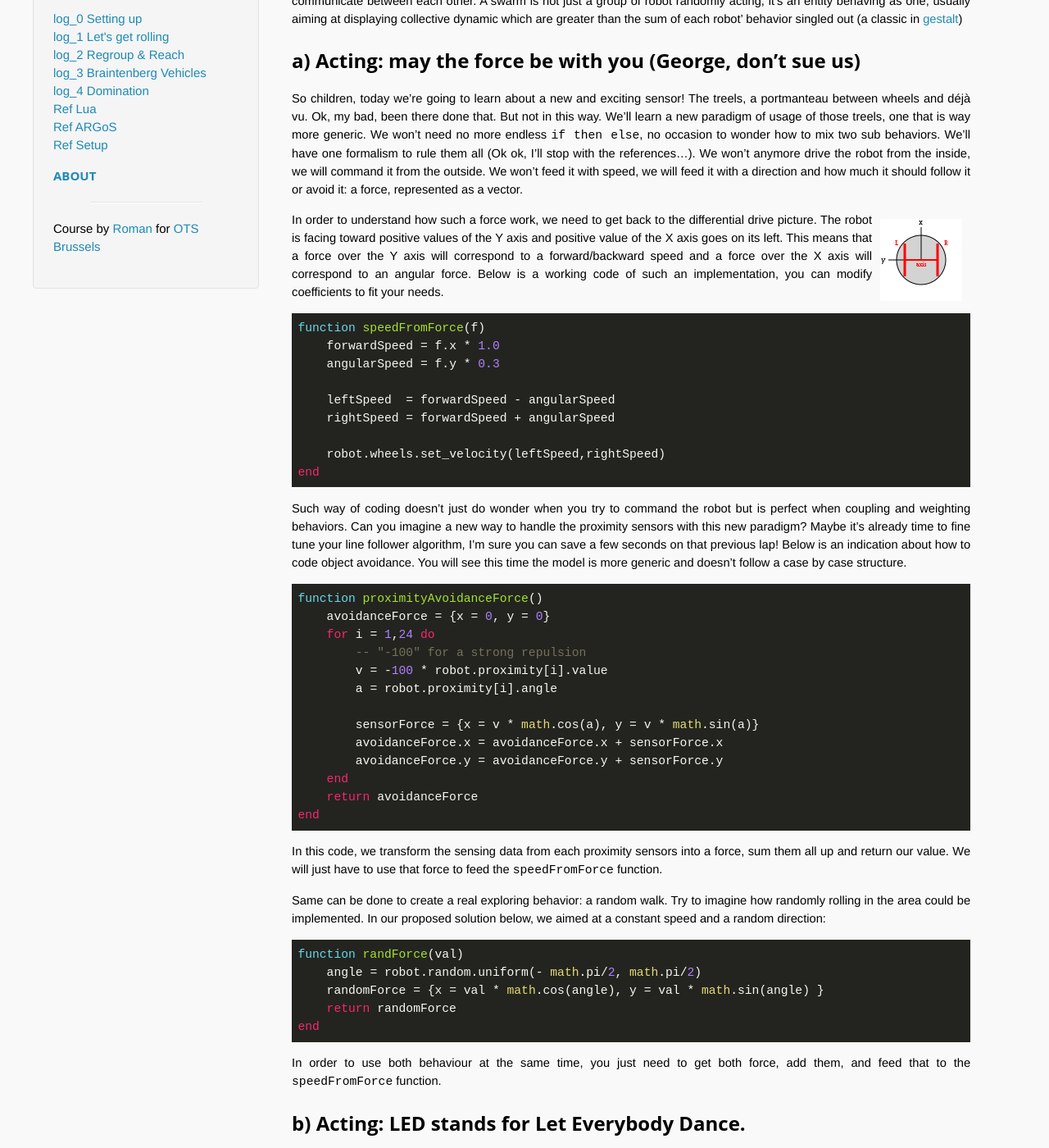
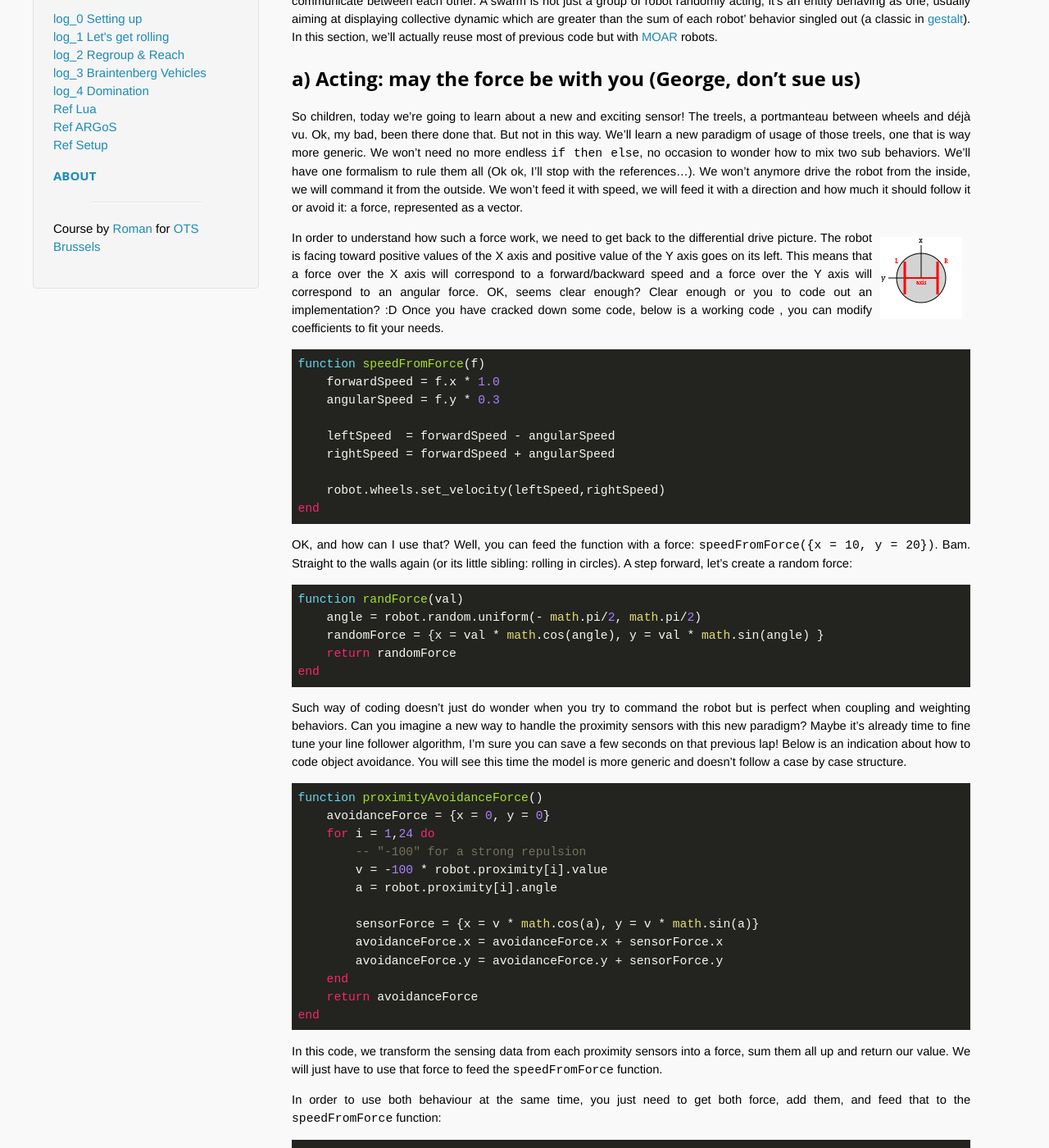
Before and after one commit to OpenTechSchool-Brussels/AI-for-robots-and-swarms, a Jekyll site: the page built from regroup-and-reach.markdown, in a window 1280 px wide and 1400 px high, scrolled down 256 px. Shown: the whole window at 82% size. Built offline with Jekyll 4.4.1, drawn with Linux system fonts in a browser that asks for light colours; Markdown is read by kramdown in place of the engine named in the settings; some of the changed text lies outside the part shown.

Commit message:
Update regroup-and-reach.markdown

````diff
--- a/regroup-and-reach.markdown
+++ b/regroup-and-reach.markdown
@@ -4,14 +4,14 @@ title:  "Regroup & Reach"
 num: 2
 ---
 
-When dealing with a whole swarm, stuff get much more complex pretty quickly. Simple stuff like moving in the same direction requires complex communication and decision making protocols (think of that next time you're watching ants). Past section introduced you to simple lone behavior, this section will not only introduce the usage of multiple robots but will have you communicate between each other. A swarm is not just a group of robot randomly acting, it's an entity behaving as one, usually aiming at displaying collective dynamic which are greater than the sum of each robot' behavior singled out (a classic in [gestalt](https://en.wikipedia.org/wiki/Gestalt_psychology))
+When dealing with a whole swarm, stuff get much more complex pretty quickly. Simple stuff like moving in the same direction requires complex communication and decision making protocols (think of that next time you're watching ants). Past section introduced you to simple lone behavior, this section will not only introduce the usage of multiple robots but will have you communicate between each other. A swarm is not just a group of robot randomly acting, it's an entity behaving as one, usually aiming at displaying collective dynamic which are greater than the sum of each robot' behavior singled out (a classic in [gestalt](https://en.wikipedia.org/wiki/Gestalt_psychology)). In this section, we'll actually reuse most of previous code but with [MOAR](./assets/setup/setup_2.tar.gz) robots.
 
 ##a) Acting: may the force be with you (George, don't sue us)
 So children, today we're going to learn about a new and exciting sensor! The treels, a portmanteau between wheels and déjà vu. Ok, my bad, been there done that. But not in this way. We'll learn a new paradigm of usage of those treels, one that is way more generic. We won't need no more endless `if then else`, no occasion to wonder how to mix two sub behaviors. We'll have one formalism to rule them all (Ok ok, I'll stop with the references...). We won't anymore drive the robot from the inside, we will command it from the outside. We won't feed it with speed, we will feed it with a direction and how much it should follow it or avoid it: a force, represented as a vector.
 
 <img src="./assets/robot_wheels.png" alt="picture of the differential drive" style="float:right; margin:10px;">
 
-In order to understand how such a force work, we need to get back to the differential drive picture. The robot is facing toward positive values of the Y axis and positive value of the X axis goes on its left. This means that a force over the Y axis will correspond to a forward/backward speed and a force over the X axis will correspond to an angular force. Below is a working code of such an implementation, you can modify coefficients to fit your needs.
+In order to understand how such a force work, we need to get back to the differential drive picture. The robot is facing toward positive values of the X axis and positive value of the Y axis goes on its left. This means that a force over the X axis will correspond to a forward/backward speed and a force over the Y axis will correspond to an angular force. OK, seems clear enough? Clear enough or you to code out an implementation? :D Once you have cracked down some code, below is a working code , you can modify coefficients to fit your needs.
 
 ```lua
 function speedFromForce(f)
@@ -22,6 +22,16 @@ function speedFromForce(f)
     rightSpeed = forwardSpeed + angularSpeed
 
     robot.wheels.set_velocity(leftSpeed,rightSpeed)
+end
+```
+
+OK, and how can I use that? Well, you can feed the function with a force: `speedFromForce({x = 10, y = 20})`. Bam. Straight to the walls again (or its little sibling: rolling in circles). A step forward, let's create a random force:
+
+```lua
+function randForce(val)
+    angle = robot.random.uniform(- math.pi/2, math.pi/2)
+    randomForce = {x = val * math.cos(angle), y = val * math.sin(angle) }
+    return randomForce
 end
 ```
 
@@ -45,31 +55,26 @@ end
 
 In this code, we transform the sensing data from each proximity sensors into a force, sum them all up and return our value. We will just have to use that force to feed the `speedFromForce` function.
 
-Same can be done to create a real exploring behavior: a random walk. Try to imagine how randomly rolling in the area could be implemented. In our proposed solution below, we aimed at a constant speed and a random direction:
+In order to use both behaviour at the same time, you just need to get both force, add them, and feed that to the `speedFromForce` function:
 
 ```lua
-function randForce(val)
-    angle = robot.random.uniform(- math.pi/2, math.pi/2)
-    randomForce = {x = val * math.cos(angle), y = val * math.sin(angle) }
-    return randomForce
-end
+randF = randForce(20)
+getOutF = proximityAvoidanceForce()
+
+sumForce = {x=0, y=0}
+sumForce.x = randF.x + getOutF.x
+sumForce.y = randF.y + getOutF.y
 ```
-
-In order to use both behaviour at the same time, you just need to get both force, add them, and feed that to the `speedFromForce` function.
-
 
 ## b) Acting: LED stands for Let Everybody Dance.
 
 <img src="./assets/robot_leds.png" alt="leds actuator" style="float:right; margin:10px;">
 
-Yes it does, or at least should. Each robot is equipped with 12 Light Emitting Diodes spread in circle around its cute little body and a last one on top of it (called the beacon). You can set their color with the `robot.set_single_color(idLED, colour)` where idLED is the number associated with the LED (1-12 for the one around, 13 for the beacon) and color is either a table with three components (red, blue and green, between 0 and 255) or a string ("red", "blue"... try them!). Little bonus to set them all at once with other examples:
+Yes it does, or at least should. Each robot is equipped with 12 Light Emitting Diodes spread in circle around its cute little body and a last one on top of it (called the beacon). You can set their color with the `robot.set_single_color(idLED, colour)` where idLED is the number associated with the LED (1-12 for the one around, 13 for the beacon) and color is <!--either a table with three components (red, blue and green, between 0 and 255) or -->a string ("red", "blue"... try them!). Little bonus to set them all at once with other examples:
 
 ```lua
-col = {red=255, blue=255, green=0}
--- In order to set all LEDs at once
-robot.leds.set_all_colors(col)
-
-robot.leds.set_single_color(1, "red")
+robot.leds.set_all_colors("blue")
+robot.leds.set_single_color(13, "red")
 ```
 
 Try to make them blink, robots love to blink. By the way, remember [Knight Rider](https://www.youtube.com/watch?v=Mo8Qls0HnWo)? Let's redo the little LED chaser at the front of the car. You can either do it at the front of the robot or all around. Classic always fit (don't let them tell you otherwise) so I'll go for a front chaser. Graow. So, how to do so? Smoke and mirrors, all smoke and mirrors:
@@ -98,12 +103,15 @@ if(cpt<1) then
   up = true
 end
 
+
 -- display
 robot.leds.set_all_colors("black")
-robots.leds.set_single_color( (22 + cpt)%25 + 1,"red") -- yep
+
+cptToLed = {11,12,1,2} -- To get right offset of LEDs
+robot.leds.set_single_color( cptToLed[cpt] ,"red")
 ```
 
-Mad skillz for mad stylez.
+Mad skillz for mad stylez. Ok, maybe more on the mad side than the mad style, it's moving pretty fast. You can either run it step by step to see the evolution or ... make a counter/timer which will trigger this behavior each *n* ticks so that it doesn't go so fast. Spoiler alert: this timer will make next code way easier to visually debug!
 
 ##c) Sensing: Open your eyes
 For now, if we can appreciate our gorgeous LEDs at work, the robots can't. And that's a full scale shame. Let's solve that issue by accessing the robots camera. So, here some might think we're cheating. We won't use a front facing camera, but an omnidirectional one. Curious about the weird tower on top of the robot? Well, there is a semi spherical mirror on top of it, an under it a camera facing it. The resulting image is a 360° picture of the surrounding of the robots.
@@ -160,3 +168,7 @@ end
 ```
 
 This code works better when you have a well mixed population. If it's not the case, you might see some oscillations between groups of robots. Try to create groups of robots (like for instance on specific spot on the ground, or have them randomly stop and change color of LEDs to send a stop and regroup signal) in order to have various patterns of blinking and simulate sub swarms.
+
+
+##d) Playing: Hive mind
+So, easy pea right? But what if you're actually having your robots spawned randomly, sometimes out of reach? Getting more complex already. You need to regroup (ah! I know how to do that!), reach out, and synchronize. Ok, that's not too hard. But what if you play against someone and blink both with a different color? And what if ... you're allowed to cheat and blink as the color of the other one? Now it's getting insane, the good kind of insane! Try to battle against each other and see if you manage to get all your robots blinking at once while messing with the other ones!
````
